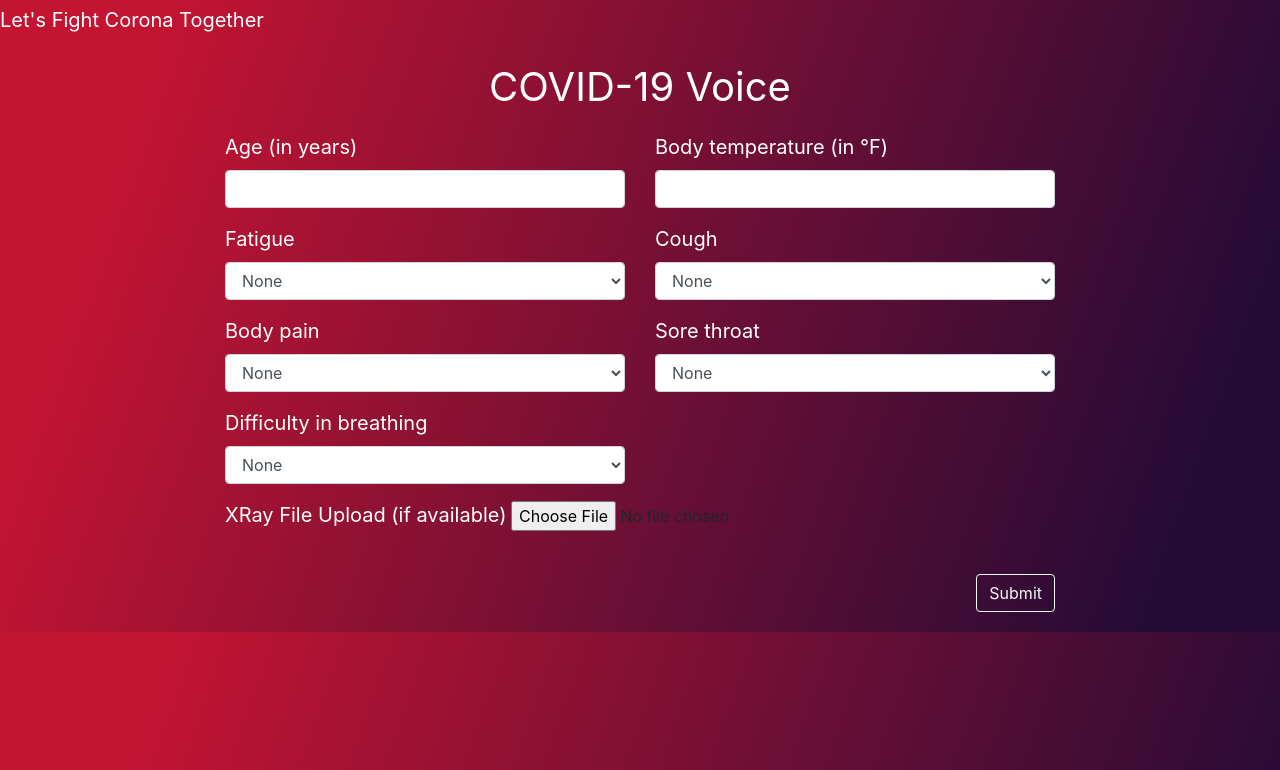
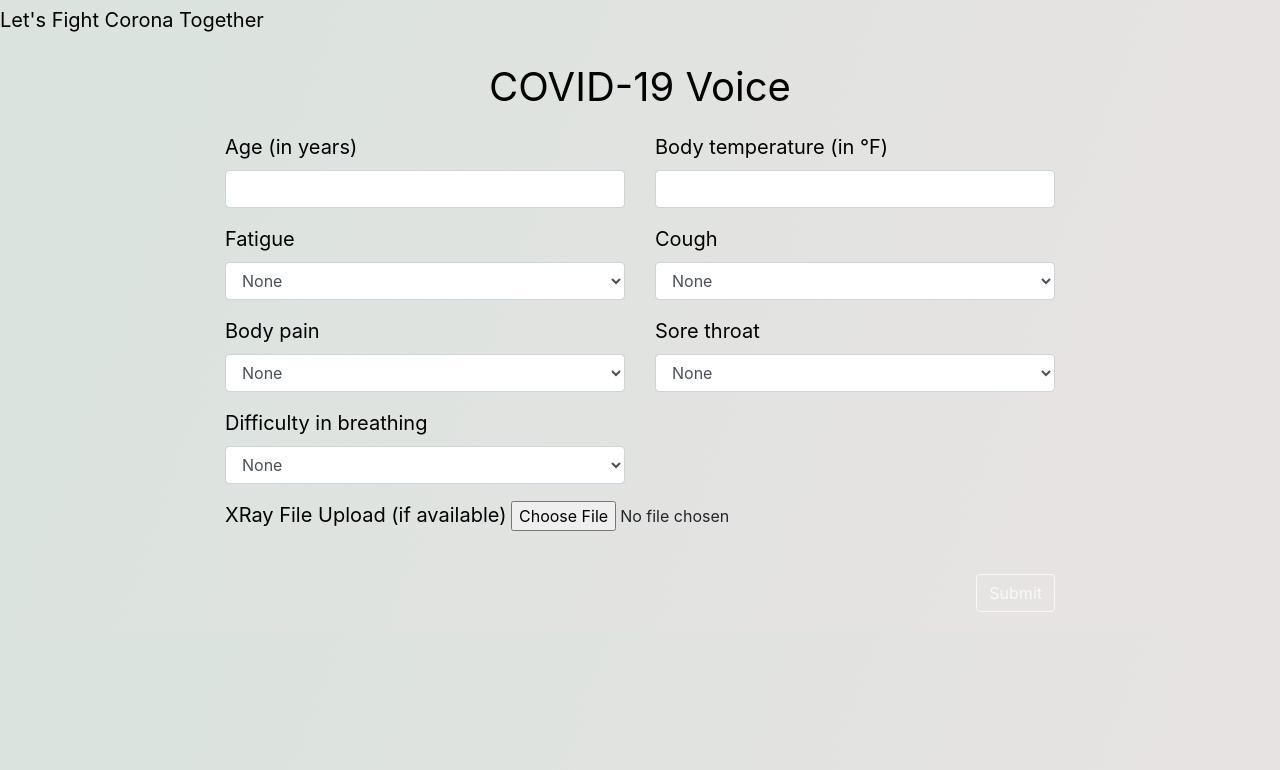
Before and after one commit to vijpandaturtle/covid-voice, a Django app: page / in a window 1280 px wide. Shown: the top 770 px of the page. Run offline with Django 3.2, Linux system fonts and the light colour scheme; some libraries are stand-ins or nearby versions.

Commit message:
gradient changes

```diff
--- a/Templates/home.html
+++ b/Templates/home.html
@@ -12,8 +12,8 @@
 
     <title>COVID-19 Voice</title>
   </head>
-  <body style ="background-image: linear-gradient( 109.6deg,  #c31432 11.2%, #240b36 91.1% )">
-  <a class="navbar-brand" style="color: white">Let's Fight Corona Together</a>
+  <body style ="background-image: linear-gradient( 109.6deg,  #35654c2e 11.2%, #e8e3e3 91.1% );" data-gr-c-s-loaded="true">
+  <a class="navbar-brand" style="color: black">Let's Fight Corona Together</a>
   <button class="navbar-toggler" type="button" data-toggle="collapse" data-target="#navbarSupportedContent" aria-controls="navbarSupportedContent" aria-expanded="false" aria-label="Toggle navigation">
     <span class="navbar-toggler-icon"></span>
   </button>
@@ -21,36 +21,36 @@
   <div class="collapse navbar-collapse" id="navbarSupportedContent">
     <ul class="navbar-nav mr-auto">
       <li class="nav-item active">
-        <a class="nav-link" href="#" style="color: white">Home <span class="sr-only">(current)</span></a>
+        <a class="nav-link" href="#" style="color: black">Home <span class="sr-only">(current)</span></a>
       </li>
       <li class="nav-item">
-        <a class="nav-link" href="#" style="color: white">About Us</a>
+        <a class="nav-link" href="#" style="color: black">About Us</a>
       </li>
       <li class="nav-item">
-        <a class="nav-link" href="#" style="color: white">Contact Us</a>
+        <a class="nav-link" href="#" style="color: black">Contact Us</a>
       </li>
     </ul>
   </div>
 </nav>
 
-<p align="center" style="font-size: 40px; margin: 15px; color: white">COVID-19 Voice</p>
+<p align="center" style="font-size: 40px; margin: 15px; color: black">COVID-19 Voice</p>
 
 <div style="margin-left: 225px; margin-right: 225px">
 <form method='post' action='/result'  enctype="multipart/form-data">
   {% csrf_token %}
   <div class="row">
   <div class="form-group col-6">
-    <label for="Age" style="color: white; font-size: 20px">Age (in years)</label>
+    <label for="Age" style="color: black; font-size: 20px">Age (in years)</label>
     <input class="form-control" type="number" id="exampleInputEmail1" name="Age" Required>
   </div>
   <div class="form-group col-6">
-    <label for="BodyTemp." style="color: white; font-size: 20px">Body temperature (in &#176;F)</label>
+    <label for="BodyTemp." style="color: black; font-size: 20px">Body temperature (in &#176;F)</label>
     <input class="form-control" id="exampleInputEmail1" name="BodyTemp." Required>
   </div>
   </div>
   <div class="row">
     <div class='form-group col-6'>
-    <label for="Fatigue" style="color: white; font-size: 20px">Fatigue</label>
+    <label for="Fatigue" style="color: black; font-size: 20px">Fatigue</label>
     <select class="form-control" id="exampleFormControlSelect1" name="Fatigue" Required>
       <option value="">None</option>
       <option value="0">No</option>
@@ -58,7 +58,7 @@
     </select>
   </div>
   <div class="form-group col-6">
-    <label for="Cough" style="color: white; font-size: 20px">Cough</label>
+    <label for="Cough" style="color: black; font-size: 20px">Cough</label>
     <select class="form-control" id="exampleFormControlSelect1" name="Cough" Required>
       <option value="">None</option>
       <option value="0">No</option>
@@ -68,7 +68,7 @@
   </div>
   <div class="row">
     <div class="form-group col-6">
-    <label for="BodyPain" style="color: white; font-size: 20px">Body pain</label>
+    <label for="BodyPain" style="color: black; font-size: 20px">Body pain</label>
     <select class="form-control" id="exampleFormControlSelect1" name="BodyPain" Required>
       <option value="">None</option>
       <option value="0">No</option>
@@ -76,7 +76,7 @@
     </select>
   </div>
   <div class="form-group col-6">
-    <label for="SoreThroat" style="color: white; font-size: 20px">Sore throat</label>
+    <label for="SoreThroat" style="color: black; font-size: 20px">Sore throat</label>
     <select class="form-control" id="exampleFormControlSelect1" name="SoreThroat" Required>
       <option value="">None</option>
       <option value="0">Not at all</option>
@@ -87,7 +87,7 @@
   </div>
   <div class="row">
     <div class='form-group col-6'>
-    <label for="BreathingDifficulty" style="color: white; font-size: 20px">Difficulty in breathing</label>
+    <label for="BreathingDifficulty" style="color: black; font-size: 20px">Difficulty in breathing</label>
     <select class="form-control" id="exampleFormControlSelect1" name="BreathingDifficulty" Required>
       <option value="">None</option>
       <option value="0">Not at all</option>
@@ -97,7 +97,7 @@
   </div>
 </div>
   <div class="form-group">
-    <label for="XrayImage" style="color: white; font-size: 20px">XRay File Upload (if available)</label>
+    <label for="XrayImage" style="color: black; font-size: 20px">XRay File Upload (if available)</label>
     <input type="file" name="myfile">
   </div>
   <button type="submit" class="btn btn-outline-light" style="margin-bottom: 20px; margin-top: 20px; float: right">Submit</button>
```
